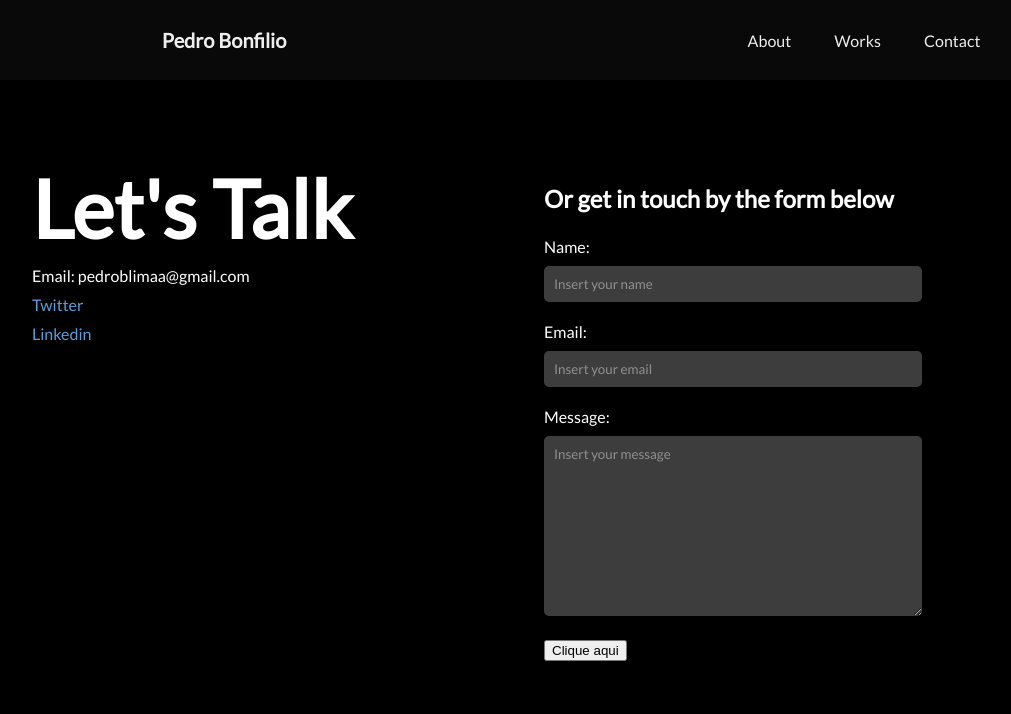
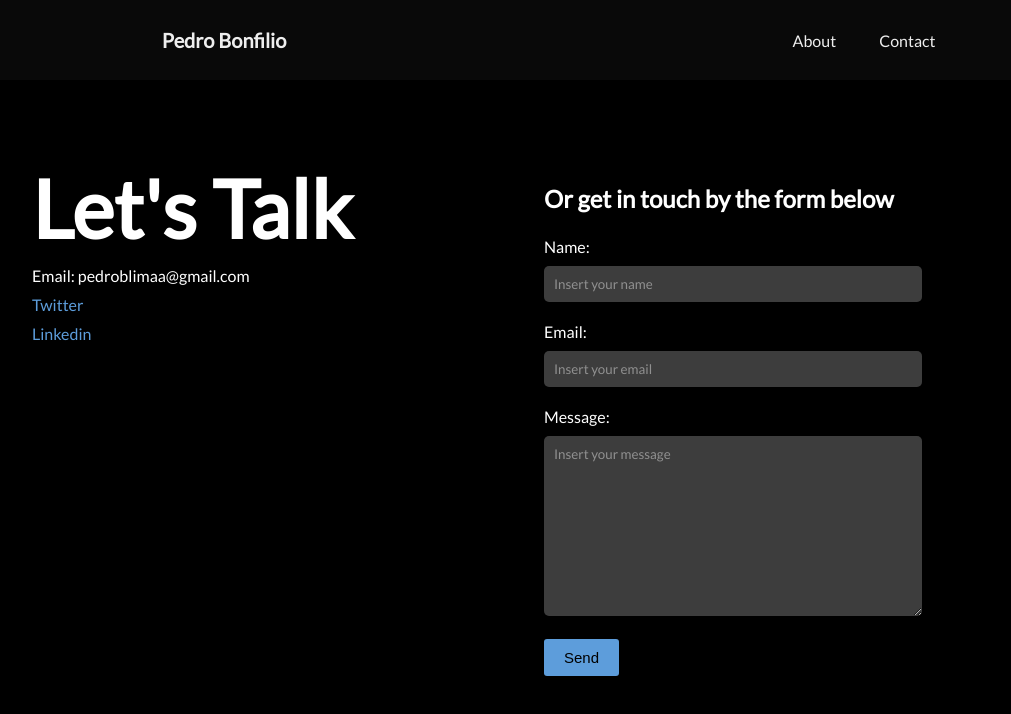
Before and after one commit to pedroblimaa/pedrobonfilio-vue, a Vue app: page /contact in a window 1280 px wide. Shown: the top 714 px of the page, without its empty margins (96-1107 px from the left). Built offline with nearby package versions, Linux system fonts and the light colour scheme.

Commit message:
Finalizado pagina de contatos sem backend

```diff
--- /dev/null
+++ b/src/components/Button/Button.css
@@ -0,0 +1,15 @@
+.standard-btn{
+    padding: 10px 20px;
+    background-image: linear-gradient(to right, #5D9DDB, #5D9DDB, #0054a8);
+    background-size: 400%;
+    border: none;
+    cursor: pointer;
+    border-radius: 3px;
+    font-size: 15px;
+    transition: .3s;
+}
+
+.standard-btn:hover{
+    background-position: 100%;
+    color: #fff;
+}
--- a/src/components/Button/Button.vue
+++ b/src/components/Button/Button.vue
@@ -1,5 +1,5 @@
 <template>
-  <button></button>
+  <button class="standard-btn">Send</button>
 </template>
 
 <script>
--- a/src/components/NavBar/NavBar.vue
+++ b/src/components/NavBar/NavBar.vue
@@ -7,9 +7,9 @@
     </h2>
     <div class="nav-options">
       <router-link v-on:click.native="isHome = true" to="/">About</router-link>
-      <router-link v-on:click.native="isHome = false" to="/works">
+      <!-- <router-link v-on:click.native="isHome = false" to="/works">
         Works
-      </router-link>
+      </router-link> -->
       <router-link v-on:click.native="isHome = false" to="/contact">
         Contact
       </router-link>
--- a/src/views/Contact/Contact.css
+++ b/src/views/Contact/Contact.css
@@ -49,3 +49,15 @@
 .input-container {
     margin-bottom: 20px
 }
+
+.text-email {
+    padding-top: 10px;
+    color: #5D9DDB;
+    width: 70%;
+    transition: 1s;
+    opacity: 0;
+}
+
+.text-email-display {
+    opacity: 1;
+}
--- a/src/views/Contact/Contact.vue
+++ b/src/views/Contact/Contact.vue
@@ -32,7 +32,11 @@
           <p>Message:</p>
           <TextInput placeholder="Insert your message" />
         </div>
-        <button v-on:click="sendHello">Clique aqui</button>
+        <Button v-on:click.native="showText(true)">Clique aqui</Button>
+        <p :class="textDisplay" class="text-email">
+          Wait a little bit, the contact sending is not working yet, we're
+          working on it
+        </p>
       </div>
     </div>
   </div>
@@ -41,22 +45,29 @@
 <script>
 import Input from "@/components/Input/Input";
 import TextInput from "@/components/TextInput/TextInput";
+import Button from "@/components/Button/Button";
 // import api from "@/services/api.js";
-import api from '@/services/api'
+import api from "@/services/api";
 
 export default {
   name: "Contact",
+  data: function () {
+    return {
+      textDisplay: false,
+    };
+  },
   components: {
     Input,
     TextInput,
+    Button,
   },
   methods: {
     sendHello: async function () {
       api
         .post("/email", {
-          name: 'Pedro',
-          email: 'pedroblimaa@gmail.com',
-          text: 'Esse é um texto!!'
+          name: "Pedro",
+          email: "pedroblimaa@gmail.com",
+          text: "Esse é um texto!!",
         })
         .then((resp) => {
           let result = resp.data;
@@ -66,6 +77,11 @@ export default {
           console.log(error);
         });
     },
+    showText(val) {
+      if (val) {
+        this.textDisplay = "text-email-display";
+      }
+    },
   },
 };
 </script>
```
Also changed, not shown: 1 other file (tests, documents, lock files or other folders). Lines whose indentation alone changed are shown as unchanged.
